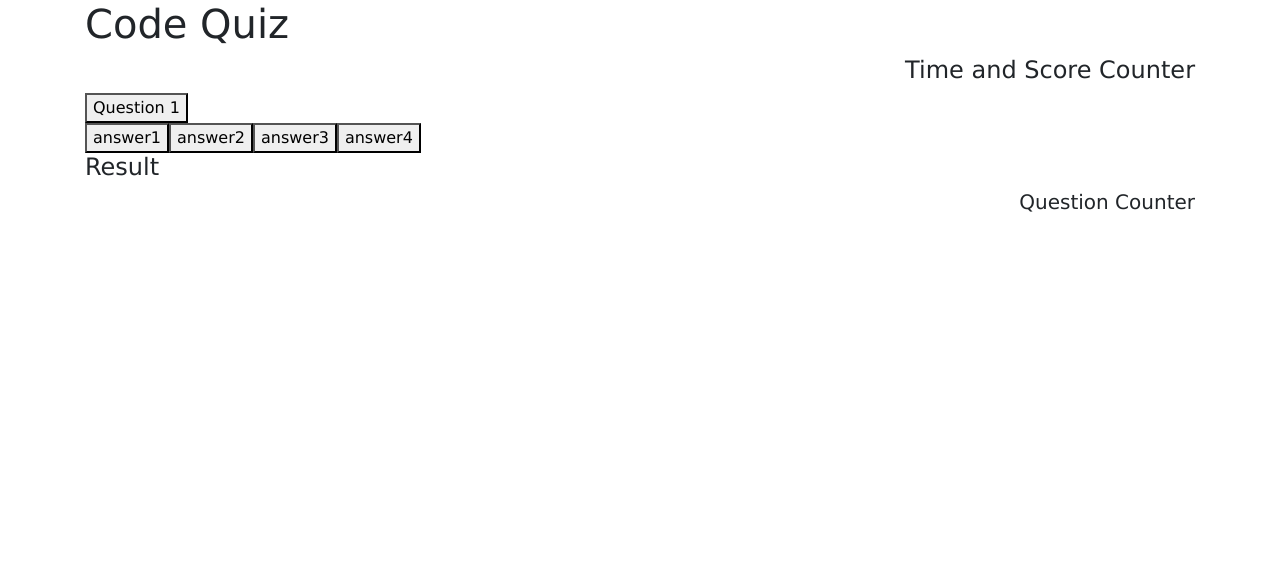
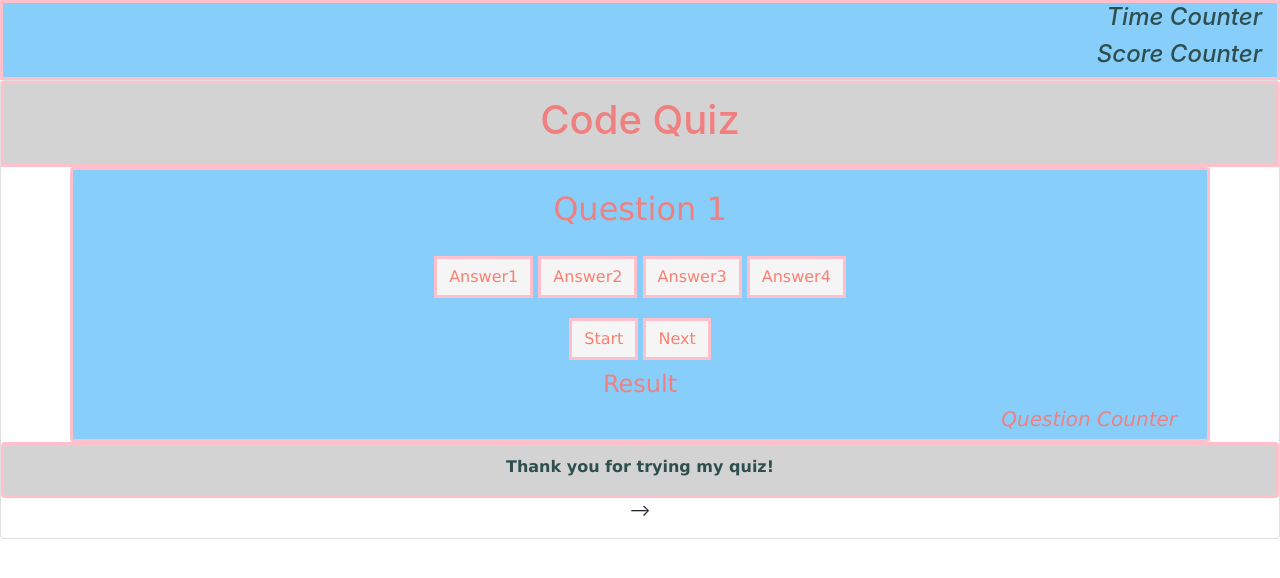
Before and after one commit to nataliemichelsen/Coding-Quiz, a plain HTML site: page index.html in a window 1280 px wide. Drawn offline with nearby package versions, Linux system fonts and the light colour scheme.

Commit message:
Coding Quiz Commit 2

```diff
--- a/index.html
+++ b/index.html
@@ -1,13 +1,3 @@
-<!-- TODO
-  * Link bootstrap / CSS style sheet / js script
-  * create grid for layout
-  * add a card to organize
-  * render with meta compatible link
-  * add submit button
-  * add a countdown timer
-  *
- -->
-
 <!DOCTYPE html>
 <html lang="en">
 
@@ -22,17 +12,35 @@
 </head>
 
 <body>
+
+    <head class="row">
+        <div id="counters" class="col-md-12">
+            <h4 id="time-counter">Time Counter</h4>
+            <h4 id="score-counter">Score Counter</h4>
+        </div>
+    </head>
+
+    <body>
+        <div class="card text-center">
+            <div class="card-header">
+                <h1 class="header" >
+                    Code Quiz
+                </h1>
+            </div>
             <div class="container">
-        <div class="row" class="col-border">
-            <div class="col-md-12">
-                <h1 id="header">Code Quiz</h1>
+                <div id="question-container" class="hide">
+                    <div class="card-body">
+                        <div id="question"></div>
+                        <div id="answers" class="btn-grid">
+                            <button class="btn">Answer1</button>
+                            <button class="btn">Answer2</button>
+                            <button class="btn">Answer3</button>
+                            <button class="btn">Answer4</button>
                         </div>
-            <div class="col-md-12">
-                <h4 id="time-score-counter">Time and Score Counter</h4>
                     </div>
-            <div class="col-md-12">
-                <div id="question"></div>
-                <div id="answers"></div>
+                    <div class="controls">
+                        <button id="start-button" class="btn start-button">Start</button>
+                        <button id="next-button" class="btn next-button">Next</button>
                     </div>
                     <div class="col-md-12">
                         <h4 id="result">Result</h4>
@@ -41,8 +49,13 @@
                         <h5 id="question-counter">Question Counter</h5>
                     </div>
                 </div>
+            </div>
+            <div class="footer">
+                <p>Thank you for trying my quiz!</p>
+              </div>
+    </body> -->
     <p id="demo"></p>
-        <script src="./script.js" ></script>
+    <script src="./script.js"></script>
 </body>
 
 </html>
--- a/script.js
+++ b/script.js
@@ -1,19 +1,3 @@
-// TODO
-// * Timer countdown
-// * score counter
-// * answer correct or wrong notice
-// * questions x5
-// * answers x4 for each question
-// * arrays for questions and answers
-// * render lists for each questions
-// * correct answer defined for each question
-// * Make submit button work
-// * Save answers to local storage
-// to render li for each question
-// renders the question to the page
-// listens to click & checks answer
-// keep track of index separately & increment the index after each question
-
 let questionArr = [
     {
         question: "Question 1",
@@ -42,10 +26,12 @@ let questionArr = [
     }
 ]
 
+var startButton = document.getElementById("")
 var questionDiv = document.getElementById("question")
 var answerDiv = document.getElementById("answers")
 var resultDiv = document.getElementById("result")
 var counterDiv = document.getElementById("question-counter")
+var quizDiv = document.getElementById("")
 var timeDiv = document.getElementById("time-score-counter")
 
 let timer = 60;
@@ -66,7 +52,9 @@ function getScores() {
     // calls askQuestion
 
 function startGame() {
-
+    console.log("start")
+    startButton.classList.add('hide')
+    askQuestion()
 }
 
 // function startTimer
@@ -95,20 +83,23 @@ function startTimer() {
     // loop through answers array
     // create element for each answer
     // append each answer to answers div
+    // populate answers in questions (append new nodes)
+    // clear cashe for empty ID
 
 function askQuestion() {
     if (!questionArr[qIndex]) {
-        return;
+        endGame();
     } else {
-        var questionDisplay = document.createElement("button");
-        // add bootstrap classes
+        var questionDisplay = document.createElement("h2");
         questionDisplay.textContent = questionArr[qIndex].question;
         questionDiv.appendChild(questionDisplay);
         var answers = questionArr[qIndex].answers;
         for (let i = 0; i < answers.length; i++) {
             const eachAnswer = answers[i];
-            var answerDisplay = document.createElement("button");
-            // add bootstrap classes
+            var answerDisplay = document.createElement("button").className =+"answer";
+            answerDisplay.addEventListener("click", function(){
+                checkAnswer(eachAnswer)
+            });
             // add class of answer-button
             // for check answer function, listen to clicks on answer button
             answerDisplay.textContent = eachAnswer
@@ -116,38 +107,6 @@ function askQuestion() {
         }
 
     }
-
-    // let arr = ["answer1", "answer2", "answer3", "answer4"];
-    // for (let i = 0; i < arr.length; i++) {
-    //     const element = arr[i];
-    //     console.log(element)
-    // }
-
-    /**
-     * qIndex = 0
-     * questionArr[qIndex]
-     * questionArr[0]     // the first question
-     * checkAnswer will increment qIndex
-     * qIndex = 1
-     * questionArr[qIndex]
-     * questionArr[1]     // the second question
-     *
-     * repeat for 3rd and 4th question
-     *
-     * qIndex = 4
-     * questionArr[4]     // the last question
-     * checkAnswer will increment qIndex
-     *
-     * qIndex = 5
-     * questionArr[5]     // undefined
-     *
-     * if (questionArr[qIndex]) {
-     *  return
-     * } else {
-     *  continue with the code
-     * rest of the pseudocode
-     * }
-     */
 
 }
 askQuestion()
@@ -160,8 +119,17 @@ askQuestion()
     // increment question index
     // calls askQuestion
 
-function checkAnswer() {
-
+function checkAnswer(eachAnswer) {
+    if (eachAnswer == questionArr[qIndex].correctAnswer) {
+        score++
+        qIndex++
+    }
+    else{
+        alert("incorrect")
+        time (-10)
+        qIndex++
+        askQuestion()
+    }
 }
 
 // function endGame
--- a/style.css
+++ b/style.css
@@ -1,16 +1,12 @@
-/* TODO
-* Media Queries for screen accessibility
-* Set border & padding for grid
-* style submit button
-*
-*
-*
-*
-*/
-
 .container {
     width: 100%;
     font-family: Verdana, Geneva, Tahoma, sans-serif;
+    color: lightcoral;
+    background-color: lightskyblue;
+    border-width: thick;
+    border: pink;
+    border-radius: inherit;
+    border-style: solid;
 }
 
 #question-counter {
@@ -21,9 +17,77 @@
     text-align: center;
 }
 
-#time-score-counter {
+#time-counter {
     text-align: right;
+    color: darkslategrey;
+    font-style: oblique;
 }
+
+#score-counter {
+    text-align: right;
+    color: darkslategrey;
+    font-style: oblique;
+}
+
+#question {
+    color: lightcoral;
+    text-align: inherit;
+    padding-bottom: inherit;
+}
+
+.btn {
+    color: salmon;
+    background-color: whitesmoke;
+    border-width: thick;
+    border: pink;
+    border-radius: inherit;
+    border-style: solid;
+}
+
+.header {
+    color: lightcoral;
+}
+
+.card-header {
+    background-color: lightgray;
+    border-width: thick;
+    border: pink;
+    border-radius: inherit;
+    border-style: solid;
+}
+
+#counters {
+    background-color: lightskyblue;
+    border-width: thick;
+    border: pink;
+    border-radius: inherit;
+    border-style: solid;
+}
+
+#result {
+    padding-top: 10px;
+}
+
+#question-counter {
+    font-style: oblique;
+}
+
+.footer {
+    position: relative;
+    left: 0;
+    bottom: 0;
+    width: 100%;
+    background-color: lightgray;
+    border-width: thick;
+    border: pink;
+    border-radius: inherit;
+    border-style: solid;
+    text-align: inherit;
+    padding-top: 10px;
+    color: darkslategray;
+    font-family: Verdana, Geneva, Tahoma, sans-serif;
+    font-weight: bold;
+  }
 
 /* // Small devices (landscape phones, 576px and up) */
 @media (min-width: 576px) { }
```
Lines whose indentation alone changed are shown as unchanged.
